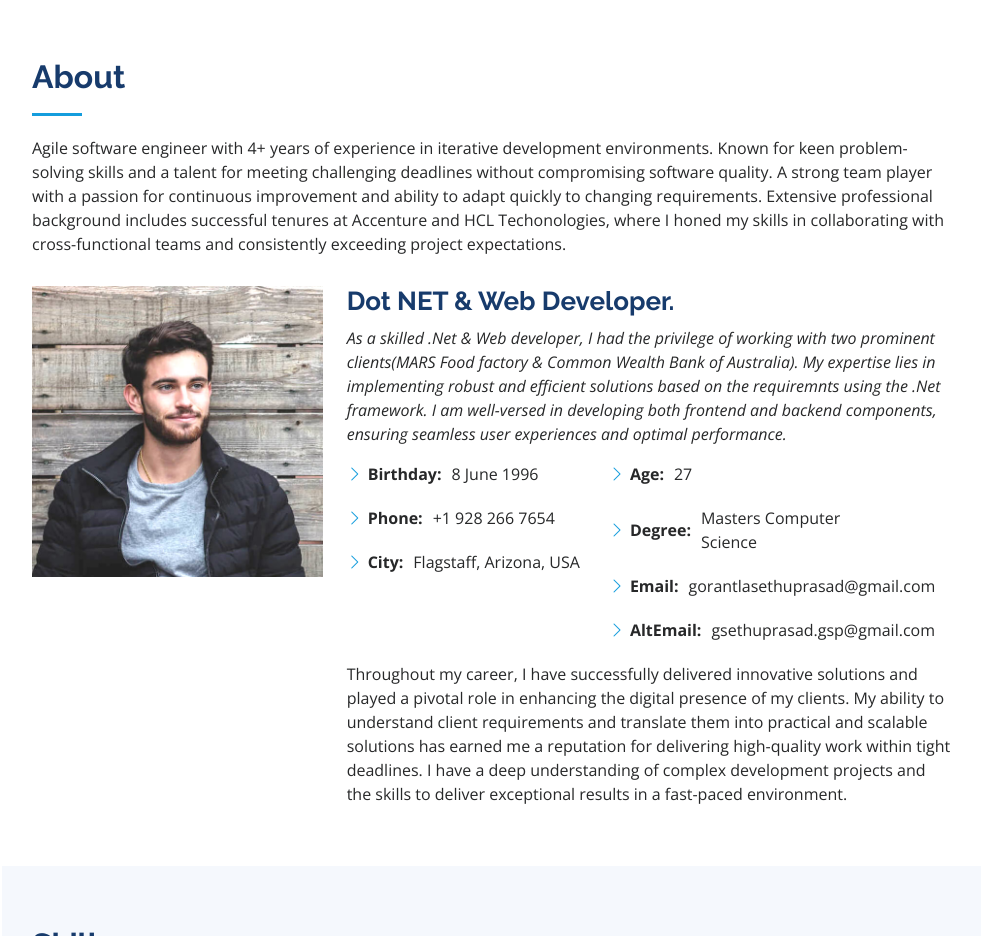
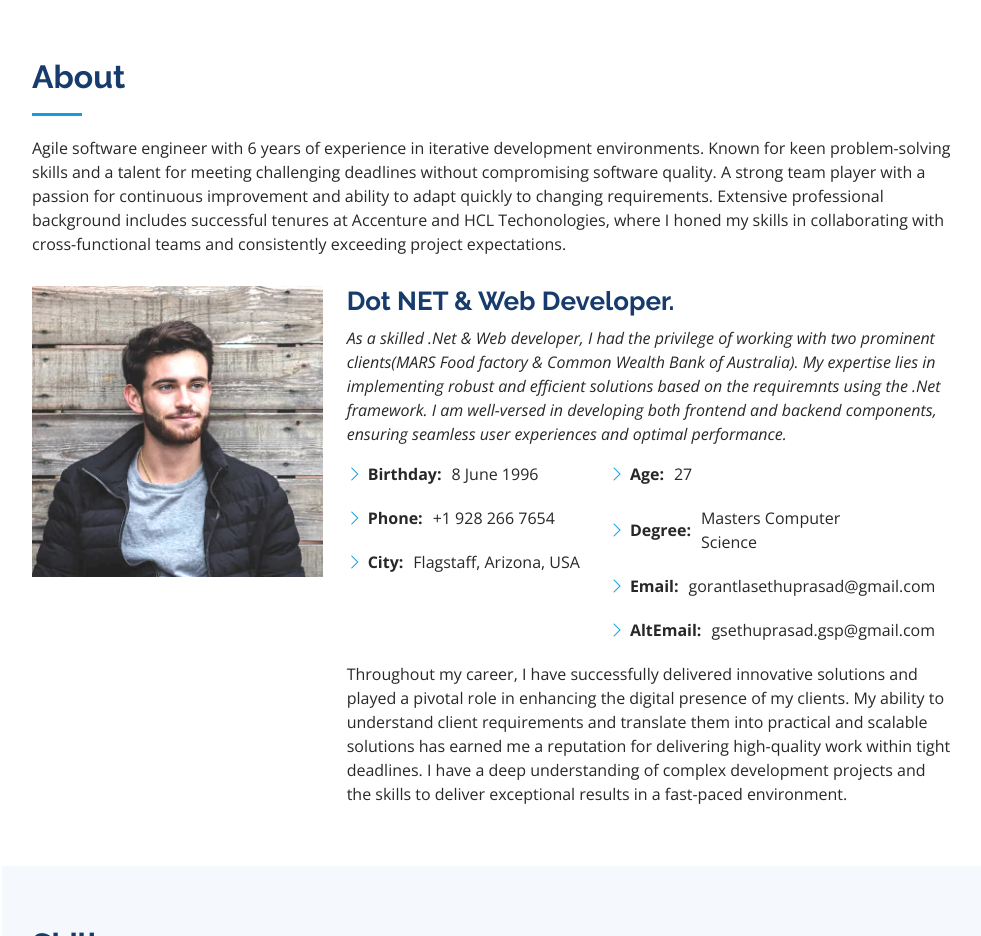
Before and after one commit to sethuprasad/MyProfile, a plain HTML site: page index.html in a window 1280 px wide. Shown: the part 802-1738 px from the top of the page, without its empty margins (298-1279 px from the left). Drawn offline with nearby package versions, Linux system fonts and the light colour scheme; files whose address does not match are found by name.

Commit message:
Update index.html

```diff
--- a/index.html
+++ b/index.html
@@ -78,7 +78,7 @@
 
         <div class="section-title">
           <h2>About</h2>
-          <p>Agile software engineer with 4+ years of experience in iterative development environments. Known for keen problem-solving skills and a talent for meeting challenging deadlines without compromising software quality. A strong team player with a passion for continuous improvement and ability to adapt quickly to changing requirements. Extensive professional background includes successful tenures at Accenture and HCL Techonologies, where I honed my skills in collaborating with cross-functional teams and consistently exceeding project expectations.</p>
+          <p>Agile software engineer with 6 years of experience in iterative development environments. Known for keen problem-solving skills and a talent for meeting challenging deadlines without compromising software quality. A strong team player with a passion for continuous improvement and ability to adapt quickly to changing requirements. Extensive professional background includes successful tenures at Accenture and HCL Techonologies, where I honed my skills in collaborating with cross-functional teams and consistently exceeding project expectations.</p>
         </div>
 
         <div class="row">
```
